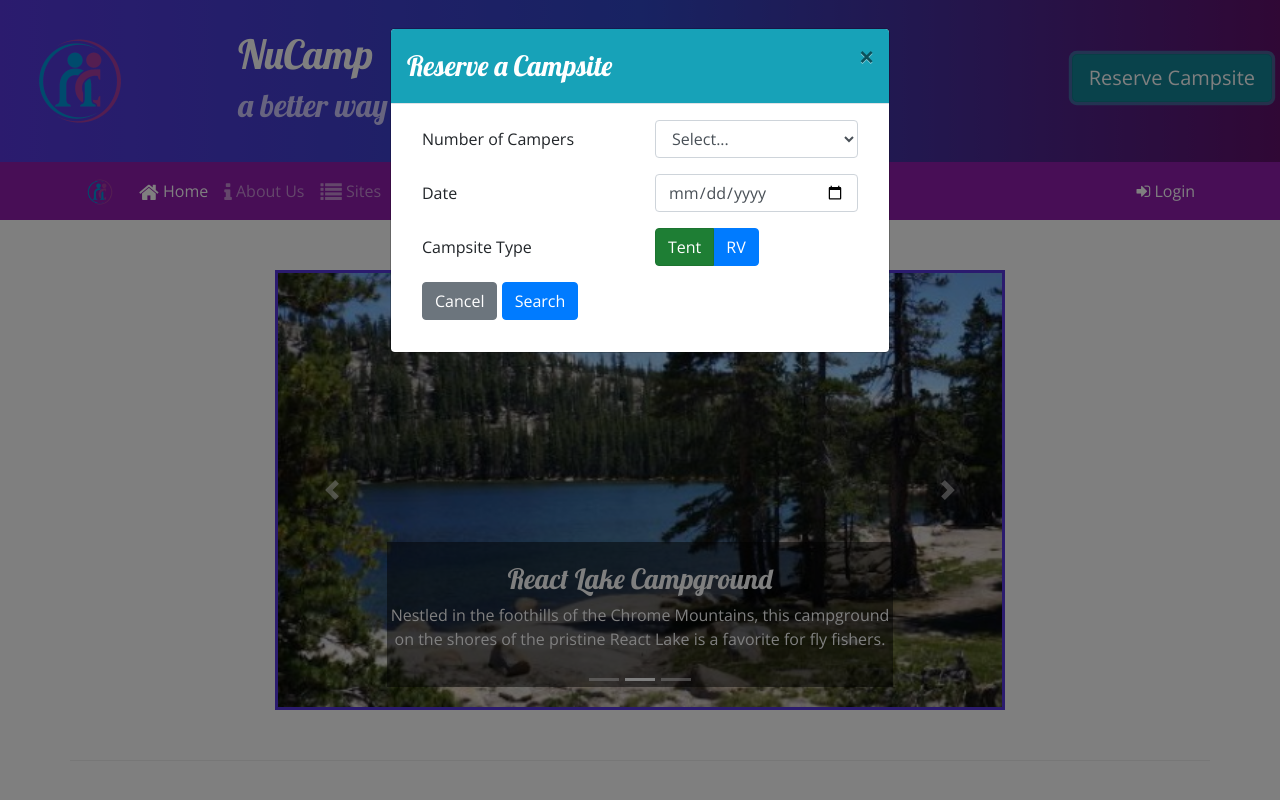
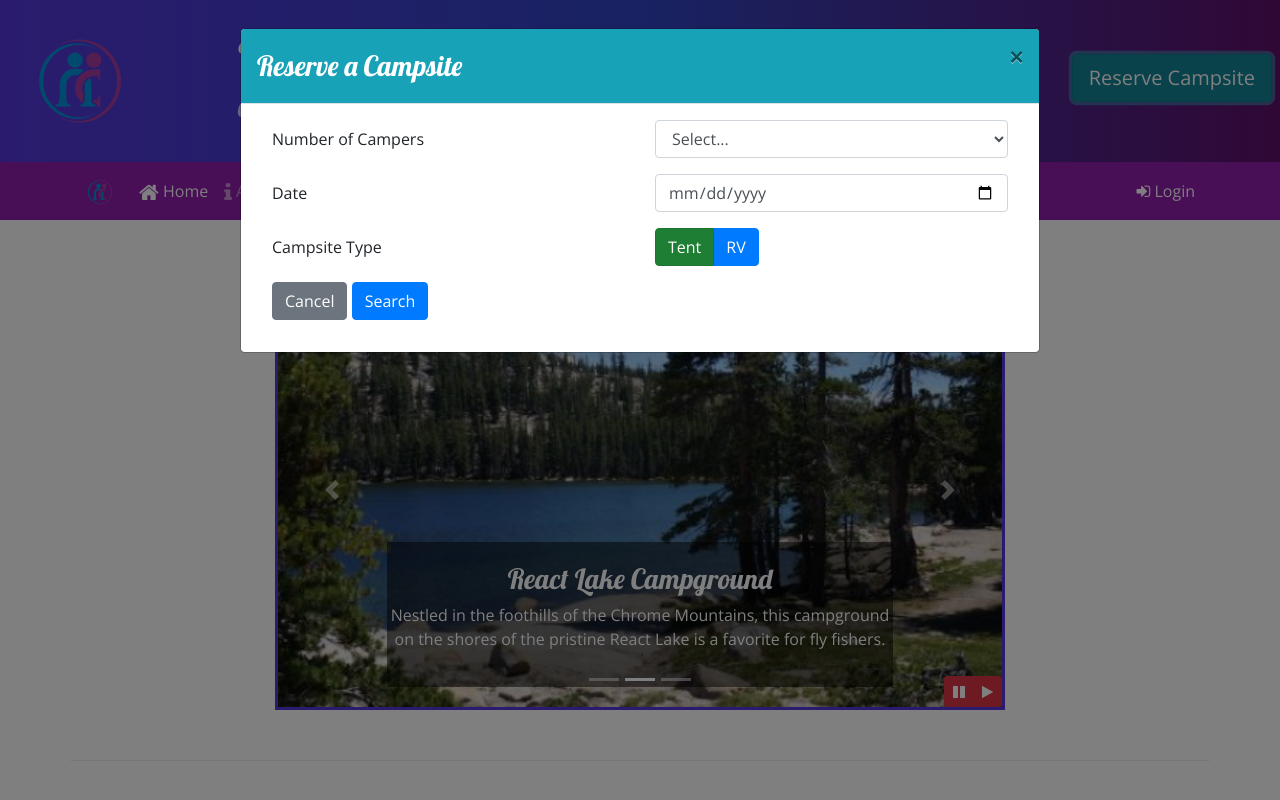
Before and after one commit to dah06a/bootstrap-course-instructor-example, a website: page index.html in a window 1280 px wide. Both pictures are taken after a click on the button "Reserve Campsite". Shown: the top 800 px of the page. Drawn offline with nearby package versions, Linux system fonts and the light colour scheme.

Commit message:
Jquery exercise part one complete - instructor example

```diff
--- a/css/styles.css
+++ b/css/styles.css
@@ -14,6 +14,13 @@ body {
 
 .carousel {
     border: solid #5637DD;
+}
+
+#carouselButton {
+    position: absolute;
+    right: 0;
+    bottom: 0;
+    z-index: 100;
 }
 
 h1, h2, h3 {
--- a/index.html
+++ b/index.html
@@ -44,7 +44,7 @@
 
     <!-- Reserve Form Modal -->
     <div id="reserveModal" class="modal fade" role="dialog">
-        <div class="modal-dialog" role="document">
+        <div class="modal-dialog modal-lg" role="document">
             <div class="modal-content">
                 <!-- Modal Title -->
                 <div class="modal-header bg-info text-white">
@@ -183,7 +183,7 @@
         <!-- Carousel -->
         <div class="row row-content">
             <div class="col-md-8 mx-auto">
-                <div id="homeCarousel" class="carousel slide" data-ride="carousel">
+                <div id="homeCarousel" class="carousel slide carousel-fade" data-ride="carousel">
                     <!-- Indicators -->
                     <ol class="carousel-indicators">
                         <li data-target="#homeCarousel" data-slide-to="0" class="active"></li>
@@ -223,6 +223,14 @@
                         <span class="carousel-control-next-icon"></span>
                         <span class="sr-only">Next</span>
                     </a>
+                    <div class="btn-group" id="carouselButton">
+                        <button class="btn btn-danger btn-sm" id="carouselPause">
+                            <i class="fa fa-pause"></i>
+                        </button>
+                        <button class="btn btn-danger btn-sm" id="carouselPlay">
+                            <i class="fa fa-play"></i>
+                        </button>
+                    </div>
                 </div>
             </div>
         </div>
@@ -314,6 +322,18 @@
     <script src="node_modules/popper.js/dist/umd/popper.min.js"></script>
     <script src="node_modules/bootstrap/dist/js/bootstrap.min.js"></script>
 
+    <script>
+        $(function() {
+            $(".carousel").carousel( { interval: 2000 } );
+            $("#carouselPause").click(function(){
+                $(".carousel").carousel("pause");
+            });
+            $("#carouselPlay").click(function(){
+                $(".carousel").carousel("cycle");
+            });
+        });
+    </script>
+
 </body>
 
 </html>
```
